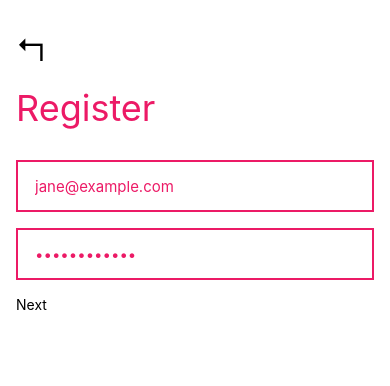
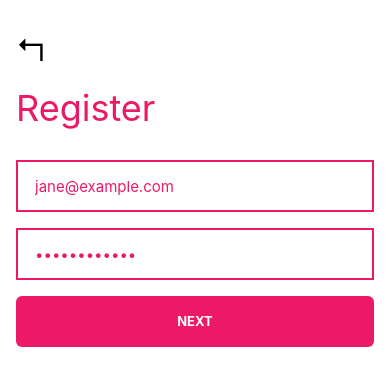
Before and after one commit to daikinetic/Mone, a React Native app: screen / in a window 390 px wide. Shown: the top 386 px of the page. Built offline with nearby package versions, Linux system fonts and the light colour scheme.

Commit message:
Markup loginscreens

```diff
--- a/App.jsx
+++ b/App.jsx
@@ -2,6 +2,9 @@ import { StatusBar } from 'expo-status-bar';
 import { StyleSheet, Text, View } from 'react-native';
 
 import RegisterStep1Screen from './src/screens/RegisterStep1Screen';
+import RegisterStep2Screen from './src/screens/RegisterStep2Screen';
+import LogInScreen from './src/screens/LogInScreen';
+import LoggedOutScreen from './src/screens/LoggedOutScreen';
 
 export default function App() {
   return (
--- a/src/components/Button.jsx
+++ b/src/components/Button.jsx
@@ -1,29 +1,27 @@
 import React from 'react';
 import { View, TouchableOpacity, Text, StyleSheet } from 'react-native';
-import { string } from 'prop-types';
 
 export default function Button(props) {
-  const { label } = props;
+  const { label, styleLabel, styleContainer } = props;
   return (
-    <View style={StyleSheet.buttonContainer}>
-      <Text style={StyleSheet.buttonLabel}>{label}</Text>
+    <View style={[styles.buttonContainer, styleContainer]}>
+      <Text style={[styles.buttonLabel, styleLabel]}>{label}</Text>
     </View>
   );
-}
-
-Button.propTypes = {
-  label: string.isRequired,
 }
 
 const styles = StyleSheet.create({
   buttonContainer: {
     backgroundColor: '#EC1A66',
     borderRadius: 6,
+    alignItems: 'center',
+    marginBottom: 32,
   },
   buttonLabel: {
     fontSize: 13,
     lineHeight: 15,
     paddingVertical: 18,
-    paddingHorizontal: 154,
+    color: '#ffffff',
+    fontWeight: 'bold',
   },
-})
+});
--- a/src/screens/LogInScreen.jsx
+++ b/src/screens/LogInScreen.jsx
@@ -1,8 +1,48 @@
 import React from 'react';
-import { View, Text, StyleSheet } from 'react-native';
+import { View, Text, TextInput, StyleSheet } from 'react-native';
+
+import Button from '../components/Button';
 
 export default function LogInScreen() {
   return (
-    <View></View>
+    <View style={styles.container}>
+      <View style={styles.inner}>
+        <Text style={styles.back}>↰</Text>
+        <Text style={styles.title}>Log in</Text>
+        <TextInput style={styles.input} value="jane@example.com" />
+        <TextInput style={styles.input} value="••••••••••••" />
+        <Button label="LOG IN" />
+      </View>
+    </View>
   );
 }
+
+const styles = StyleSheet.create({
+  container: {
+    flex: 1,
+    backgroundColor: '#ffffff',
+  },
+  inner: {
+    paddingHorizontal: 16,
+    paddingVertical: 32,
+  },
+  back: {
+    fontSize: 30,
+  },
+  title: {
+    fontSize: 36,
+    lineHeight: 40,
+    marginTop: 20,
+    marginBottom: 32,
+    color: '#EC1A66',
+  },
+  input: {
+    color: '#EC1A66',
+    fontSize: 15,
+    height: 52,
+    borderColor: '#EC1A66',
+    borderWidth: 2,
+    paddingHorizontal: 17,
+    marginBottom: 16,
+  },
+});
--- a/src/screens/LoggedOutScreen.jsx
+++ b/src/screens/LoggedOutScreen.jsx
@@ -1,8 +1,68 @@
 import React from 'react';
 import { View, Text, StyleSheet } from 'react-native';
 
+import Button from '../components/Button';
+
 export default function LoggedOutScreen() {
   return (
-    <View></View>
+    <View style={styles.container}>
+      <View style={styles.logo}>
+        <Text style={styles.logoImage}>□ </Text>
+        <Text style={styles.logoText}>mone</Text>
+      </View>
+      <View style={styles.footer}>
+        <Button
+          label="LOG IN"
+          styleContainer={styles.footerLeftContainer}
+          styleLabel={styles.footerLeftLabel}
+        />
+        <Button
+          label="REGISTER"
+          styleContainer={styles.footerRightContainer}
+        />
+      </View>
+    </View>
   );
 }
+
+const styles = StyleSheet.create({
+  container: {
+    flex: 1,
+  },
+  logo: {
+    flexDirection: 'row',
+    justifyContent: 'center',
+    backgroundColor: 'blue',
+    paddingHorizontal: 86,
+    paddingTop: 280,
+    paddingBottom: 220,
+  },
+  logoImage: {
+    fontSize: 48,
+    lineHeight: 54,
+  },
+  logoText: {
+    fontSize: 48,
+    lineHeight: 54,
+  },
+  footer: {
+    flexDirection: 'row',
+    justifyContent: 'space-between',
+    paddingHorizontal: 16,
+    paddingVertical: 20,
+  },
+  footerLeftContainer: {
+    width: 145,
+    height: 52,
+    backgroundColor: '#ffffff',
+    borderColor: '#EC1A66',
+    borderWidth: 2,
+  },
+  footerLeftLabel: {
+    color: '#EC1A66',
+  },
+  footerRightContainer: {
+    width: 130,
+    height: 52,
+  },
+});
--- a/src/screens/RegisterStep1Screen.jsx
+++ b/src/screens/RegisterStep1Screen.jsx
@@ -11,7 +11,7 @@ export default function RegisterStep1Screen() {
         <Text style={styles.title}>Register</Text>
         <TextInput style={styles.input} value="jane@example.com" />
         <TextInput style={styles.input} value="••••••••••••" />
-        <Button label="Next" />
+        <Button label="NEXT" />
       </View>
     </View>
   );
@@ -45,4 +45,4 @@ const styles = StyleSheet.create({
     paddingHorizontal: 17,
     marginBottom: 16,
   },
-})
+});
--- a/src/screens/RegisterStep2Screen.jsx
+++ b/src/screens/RegisterStep2Screen.jsx
@@ -1,8 +1,52 @@
 import React from 'react';
-import { View, Text, StyleSheet } from 'react-native';
+import { View, Text, TextInput, StyleSheet } from 'react-native';
 
-export default function RegisterStep1Screen() {
+import Button from '../components/Button';
+
+export default function RegisterStep2Screen() {
   return (
-    <View></View>
+    <View style={styles.container}>
+      <View style={styles.inner}>
+        <Text style={styles.back}>↰</Text>
+        <Text style={styles.title}>Register</Text>
+        <TextInput style={styles.input} value="the_jane" />
+        <Button label="SIGN UP" />
+        <Text style={styles.footer}>By signing up, you agree to Photo's Terms of Service and Privacy Policy.</Text>
+      </View>
+    </View>
   );
 }
+
+const styles = StyleSheet.create({
+  container: {
+    flex: 1,
+    backgroundColor: '#ffffff',
+  },
+  inner: {
+    paddingHorizontal: 16,
+    paddingVertical: 32,
+  },
+  back: {
+    fontSize: 30,
+  },
+  title: {
+    fontSize: 36,
+    lineHeight: 40,
+    marginTop: 20,
+    marginBottom: 32,
+    color: '#EC1A66',
+  },
+  input: {
+    color: '#EC1A66',
+    fontSize: 15,
+    height: 52,
+    borderColor: '#EC1A66',
+    borderWidth: 2,
+    paddingHorizontal: 17,
+    marginBottom: 16,
+  },
+  footer: {
+    fontSize: 13,
+    lineHeight: 18,
+  },
+});
```
